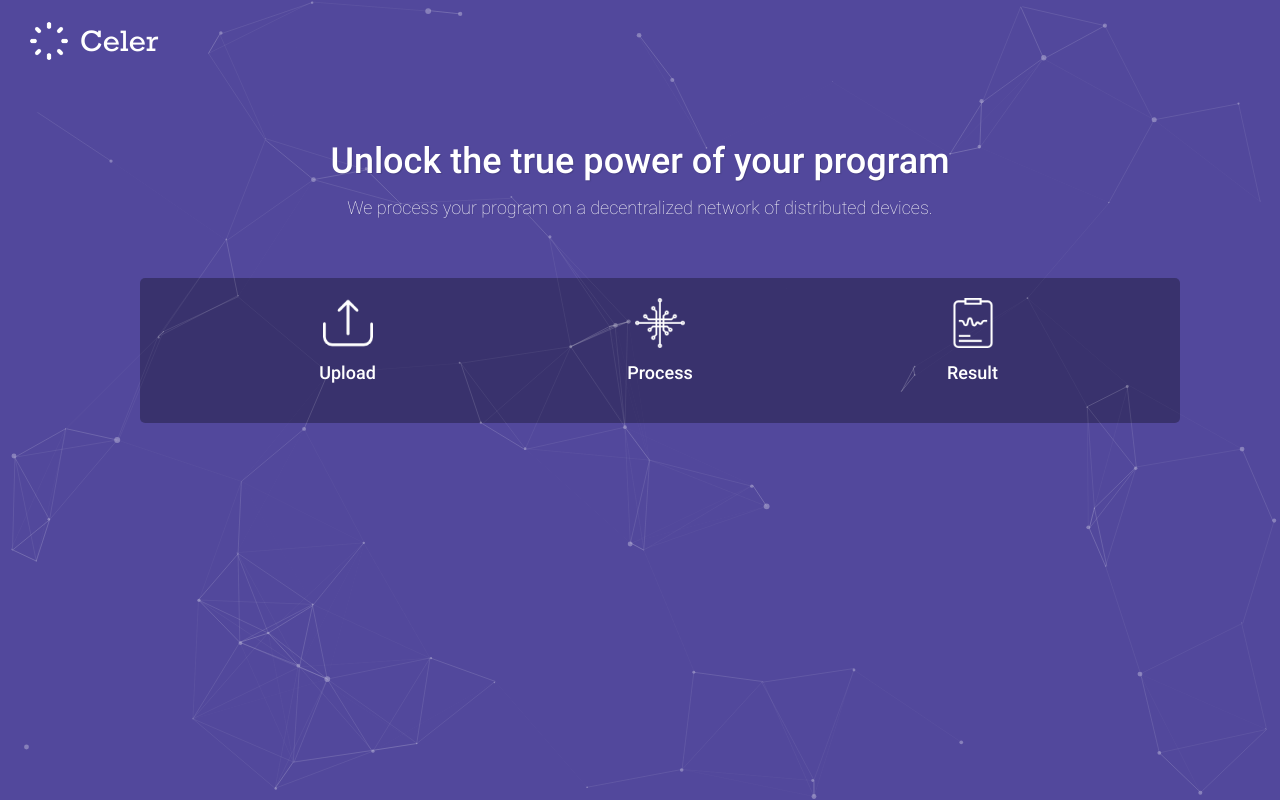
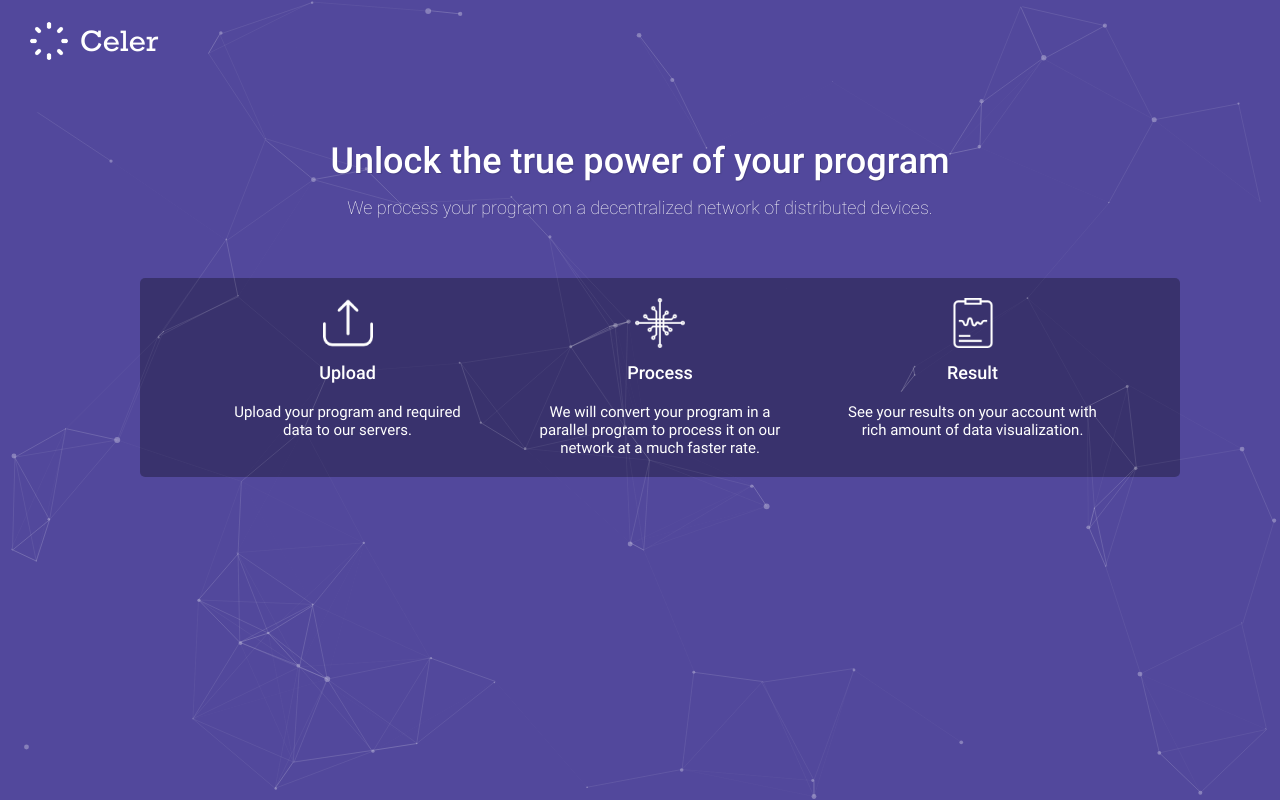
Before and after one commit to ramantehlan/Celer, a PHP site: page / in a window 1280 px wide. Run offline with PHP 8.4, Linux system fonts and the light colour scheme.

Commit message:
Minor changes

```diff
--- a/index.php
+++ b/index.php
@@ -39,7 +39,7 @@
 							Upload
 						</div>
 						<div class='step_about'>
-
+								Upload your program and required data to our servers.
 						</div>
 				</div>
 				<div class='step'>
@@ -50,7 +50,7 @@
 							Process
 						</div>
 						<div class='step_about'>
-
+								We will convert your program in a parallel program to process it on our network at a much faster rate.
 						</div>
 				</div>
 				<div class='step'>
@@ -61,7 +61,7 @@
 							Result
 						</div>
 						<div class='step_about'>
-
+								See your results on your account with rich amount of data visualization.
 						</div>
 				</div>
 			</div>
```
